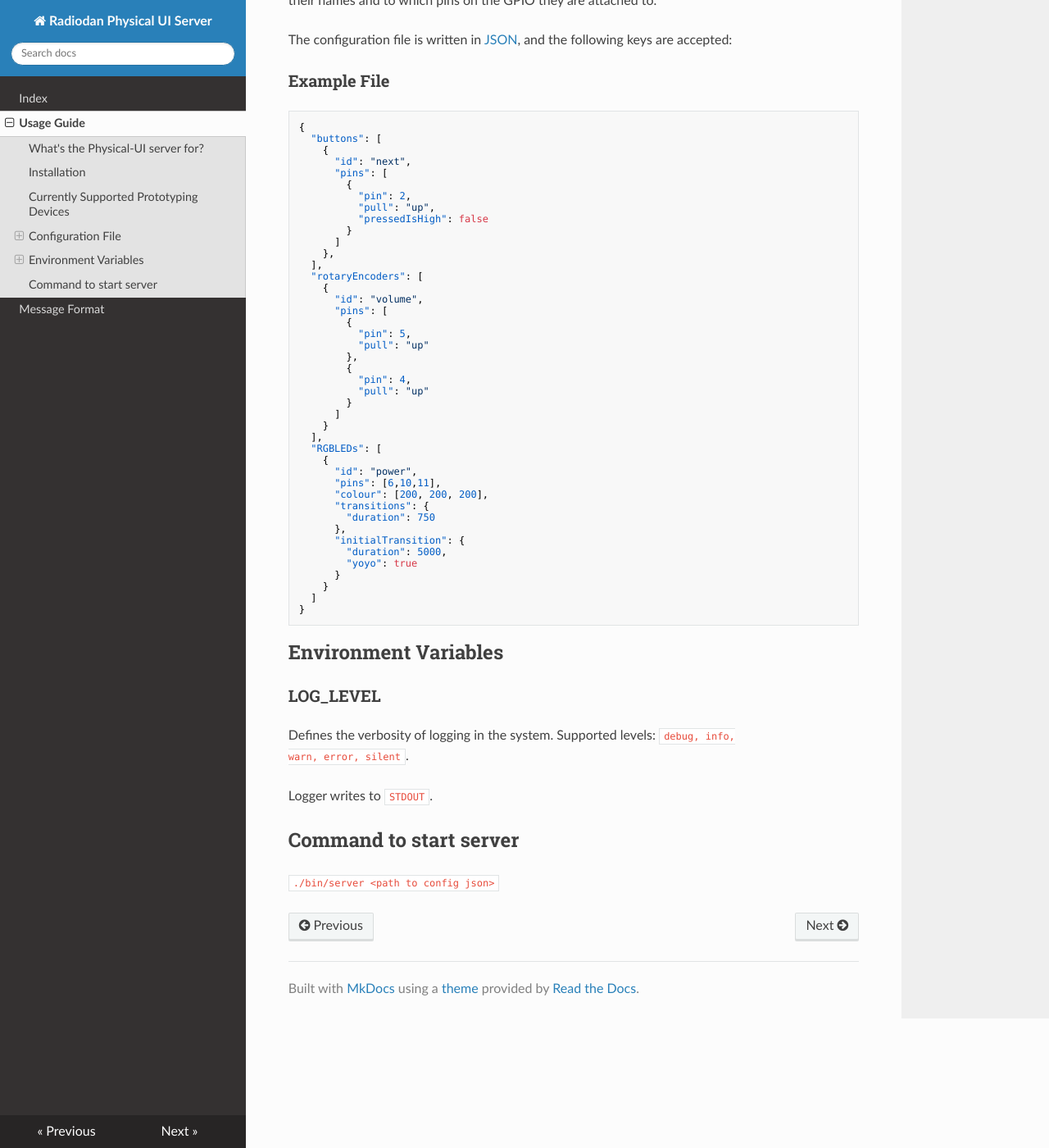
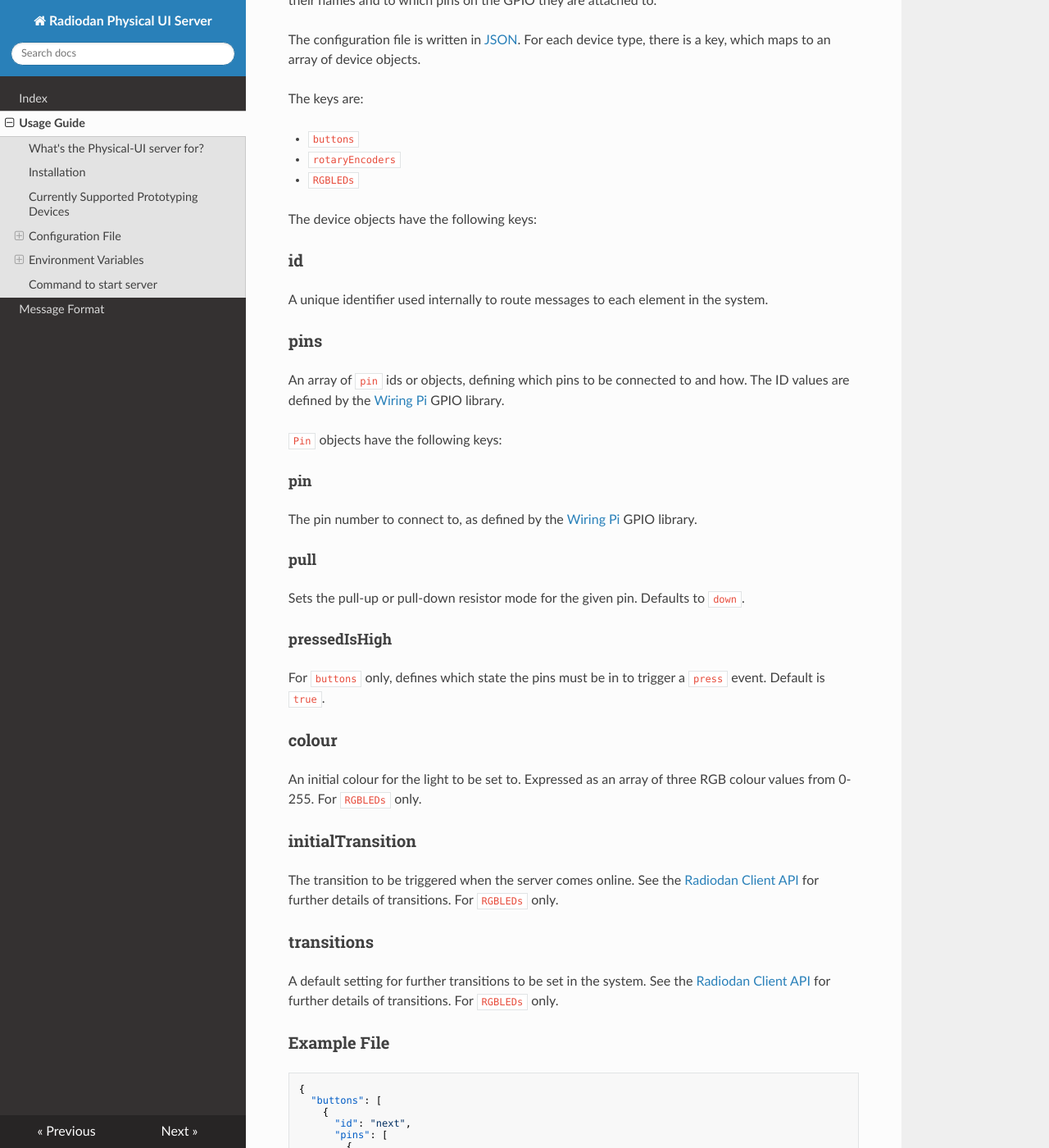
Before and after one commit to radiodan/physical-ui, an MkDocs documentation site: the page built from docs/usage.md, in a window 1280 px wide and 1400 px high, scrolled down 852 px. Shown: the whole window at 82% size. Built offline with MkDocs 1.6.1, drawn with Linux system fonts in a browser that asks for light colours; nearby versions of some CDN libraries; old or Windows-style settings are respelled for this version of MkDocs; some of the changed text lies outside the part shown.

Commit message:
Update usage guide

````diff
--- a/docs/usage.md
+++ b/docs/usage.md
@@ -8,7 +8,7 @@ pins on the [Raspberry Pi][0]. A full set of commands and events are listed in
 the [Message Format guide](message-format.md).
 
 Once the server is started, you communicate with it using an application
-written with the [radiodan client library][1].
+written with the [Radiodan client library][1].
 
 ## Installation
 
@@ -32,8 +32,50 @@ A configuration file is required in order to start the server. This file defines
 the attached devices, their names and to which pins on the GPIO they are
 attached to.
 
-The configuration file is written in [JSON][3], and the following keys are
-accepted:
+The configuration file is written in [JSON][3]. For each device type, there is a
+key, which maps to an array of device objects.
+
+The keys are:
+
+* `buttons`
+* `rotaryEncoders`
+* `RGBLEDs`
+
+The device objects have the following keys:
+
+### id
+A unique identifier used internally to route messages to each element in the
+system.
+
+### pins
+An array of `pin` ids or objects, defining which pins to be connected to and
+how. The ID values are defined by the [Wiring Pi][4] GPIO library.
+
+`Pin` objects have the following keys:
+
+#### pin
+The pin number to connect to, as defined by the [Wiring Pi][4] GPIO library.
+
+#### pull
+Sets the pull-up or pull-down resistor mode for the given pin. Defaults to
+`down`.
+
+#### pressedIsHigh
+For `buttons` only, defines which state the pins must be in to trigger a `press`
+event. Default is `true`.
+
+### colour
+An initial colour for the light to be set to. Expressed as
+an array of three RGB colour values from 0-255. For `RGBLEDs` only.
+
+### initialTransition
+The transition to be triggered when the server comes online.  See the [Radiodan
+Client API][5] for further details of transitions. For `RGBLEDs` only.
+
+### transitions
+A default setting for further transitions to be set in the system. See the
+[Radiodan Client API][5] for further details of transitions. For `RGBLEDs` only.
+
 
 ### Example File
 ```json
````
Also changed, not shown: other parts of docs/usage.md (+4 -2 lines).
